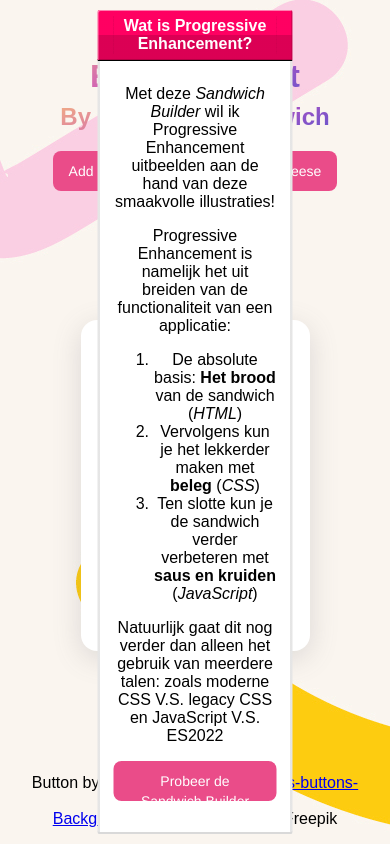
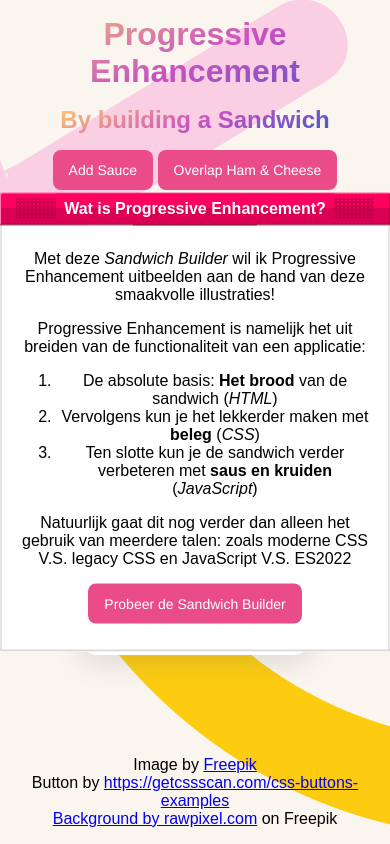
Before and after one commit to MelvinIdema/progressive-enhancement-sandwich, a plain HTML site: page index.html in a window 390 px wide. Drawn offline with Linux system fonts and the light colour scheme.

Commit message:
Make mobile friendly

```diff
--- a/index.html
+++ b/index.html
@@ -21,6 +21,8 @@
       background-image: linear-gradient(337deg, #4158D0 0%, #C850C0 46%, #FFCC70 100%);
       -webkit-text-fill-color: transparent;
       -webkit-background-clip: text;
+      width: fit-content;
+      margin: 16px auto;
     }
 
     h1 {
@@ -76,7 +78,6 @@
       height: 40px;
       line-height: 20px;
       list-style: none;
-      margin: 0;
       outline: none;
       padding: 10px 16px;
       position: relative;
@@ -87,10 +88,10 @@
       user-select: none;
       -webkit-user-select: none;
       touch-action: manipulation;
+      margin: 0 0 4px;
     }
 
-    button:hover,
-    button:focus {
+    button:hover {
       background-color: #F082AC;
     }
 
@@ -166,6 +167,11 @@
       height: 100%;
     }
 
+    @media only screen and (max-width: 768px) {
+      .card {
+        width: 100%;
+      }
+    }
   </style>
 </head>
 <body>
```
